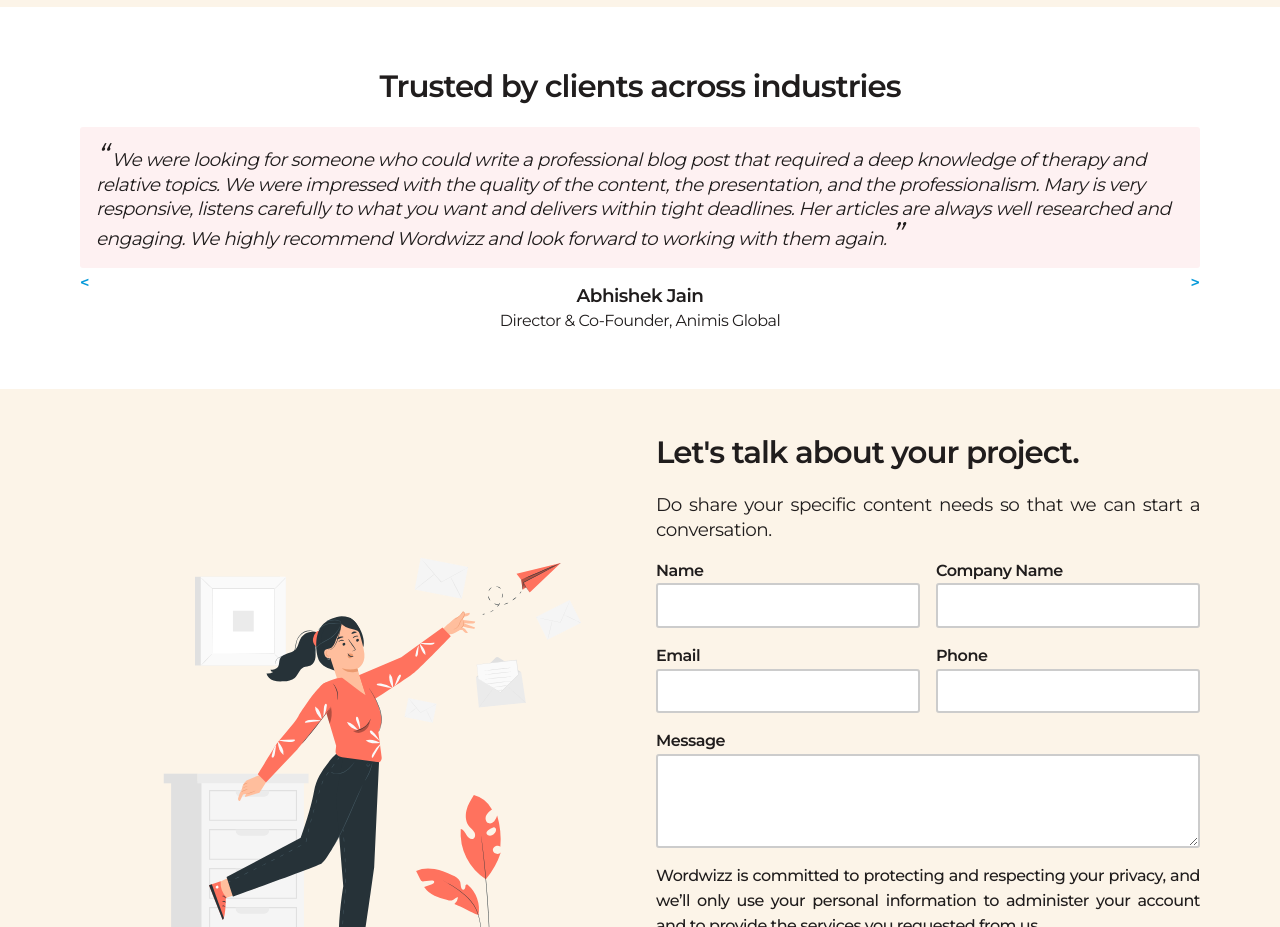
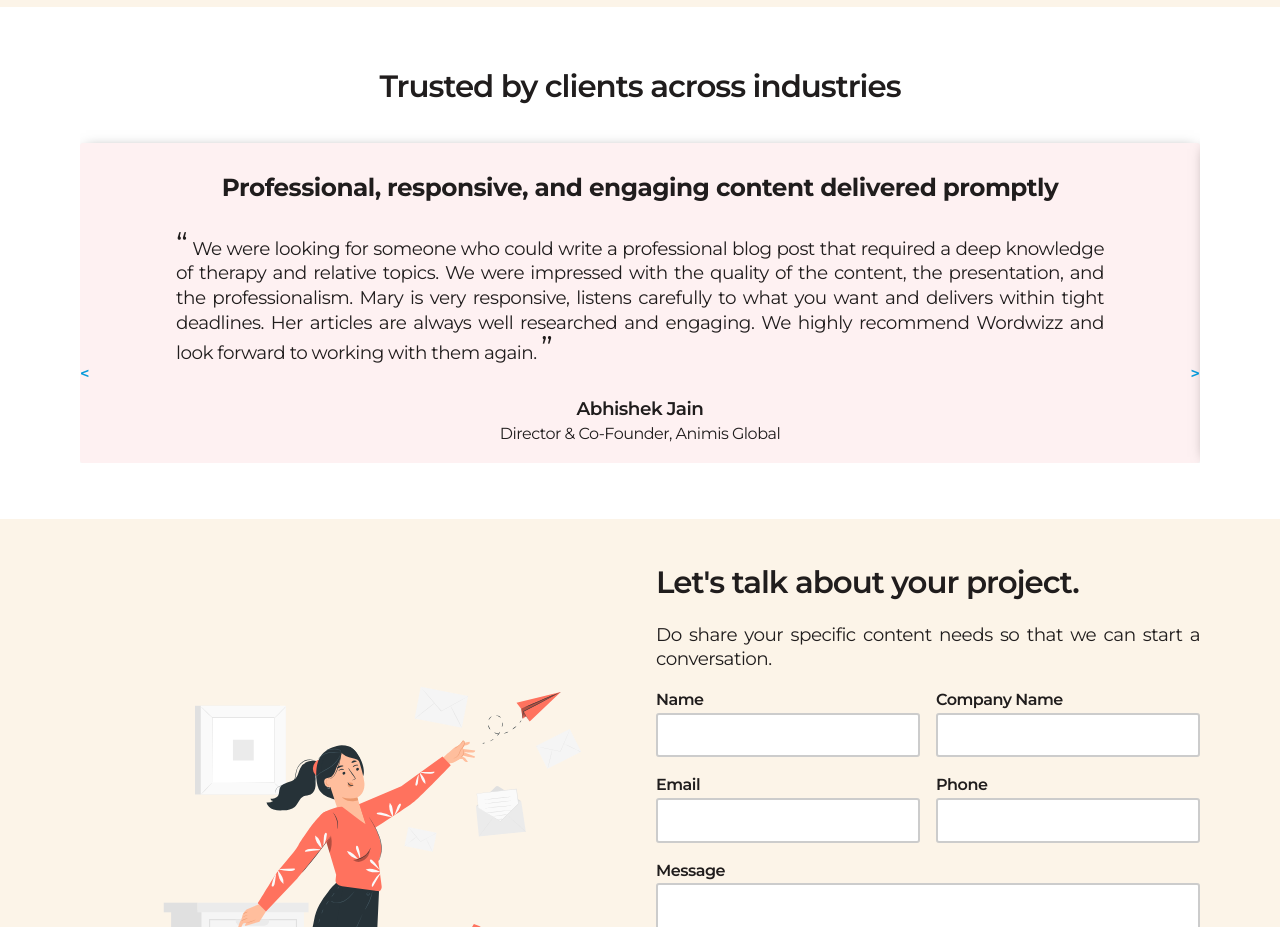
Before and after one commit to wordwizz/wordwizz-website, a website built with Vite: page index.html in a window 1280 px wide. Shown: the part 2540-3467 px from the top of the page. Built offline with nearby package versions, Linux system fonts and the light colour scheme.

Commit message:
feat: adding title to testimonials

```diff
--- a/index.html
+++ b/index.html
@@ -150,6 +150,7 @@
             <div data-glide-el="track" class="glide__track">
               <ul class="glide__slides">
                 <li class="glide__slide testimonial-block">
+                  <div class="testimonial-title">Professional, responsive, and engaging content delivered promptly</div>
                   <div class="testimonial-quote">
                     We were looking for someone who could write a professional blog post that required a deep
                     knowledge of therapy and relative topics. We were impressed with the quality of the content, the
@@ -163,6 +164,7 @@
                   </div>
                 </li>
                 <li class="glide__slide testimonial-block">
+                  <div class="testimonial-title">Responsive, professional, and budget-friendly agency</div>
                   <div class="testimonial-quote">
                     A collaborative agency that understood our needs, Wordwizz has a great team that is
                     very responsive and professional. They were able to translate our specific
@@ -175,12 +177,14 @@
                   <div class="testimonial-author-designation">Director &amp; Co-Founder, Animis Global</div>
                 </li>
                 <li class="glide__slide testimonial-block">
+                  <div class="testimonial-title">Professional and delightful to work with</div>
                   <div class="testimonial-quote">I have had the opportunity to work with Mary across roles and organizations. A
                     thorough professional and a pleasure to work with.</div>
                   <div class="testimonial-author">Rohit Moudgill</div>
                   <div class="testimonial-author-designation">COO, Corecomm Communications</div>
                 </li>
                 <li class="glide__slide testimonial-block">
+                  <div class="testimonial-title">Proactive professionals delivering resonating, well-researched content</div>
                   <div class="testimonial-quote">Wordwizz has a very professional and proactive approach. They are able to grasp the
                     essence of our briefs and deliver well-researched content that resonates with our
                     target audience.</div>
@@ -188,6 +192,7 @@
                   <div class="testimonial-author-designation">Associate Director, Content Marketing, CACTUS Communications</div>
                 </li>
                 <li class="glide__slide testimonial-block">
+                  <div class="testimonial-title">Engaging, tailored content that captures brand essence</div>
                   <div class="testimonial-quote">The Wordwizz team understood our objectives and target audience well. The content
                     they produced was highly engaging and tailored to our requirements. It captured the
                     essence of our brand and communicated it effectively through words. I would highly
--- a/scss/style.scss
+++ b/scss/style.scss
@@ -171,13 +171,30 @@ section.bg-color {
   color: var(--clr-primary);
 }
 
+.testimonial-block {
+  text-align: center;
+  background: var(--clr-bg-1);
+  padding: var(--padding-base);
+  box-shadow: var(--header-box-shadow);
+  border-radius: var(--border-radius-base);
+  margin-top: var(--margin-base);
+}
+
+.testimonial-title {
+  font-weight: 900;
+  font-size: var(--fs-500);
+  margin-block: var(--margin-base);
+}
+
 .testimonial-quote {
   font-size: var(--fs-400);
-  background: var(--clr-bg-1);
   border-radius: var(--border-radius-base);
   padding: var(--padding-base);
-  font-style: italic;
+  // font-style: italic;
   font-weight: 400;
+  text-align: justify;
+  max-width: 60rem;
+  margin-inline: auto;
 }
 
 .testimonial-quote::before {
@@ -193,7 +210,6 @@ section.bg-color {
 .testimonial-author {
   margin-top: var(--margin-base);
   font-weight: 600;
-  text-align: center;
 }
 
 .testimonial-author-designation {
```
